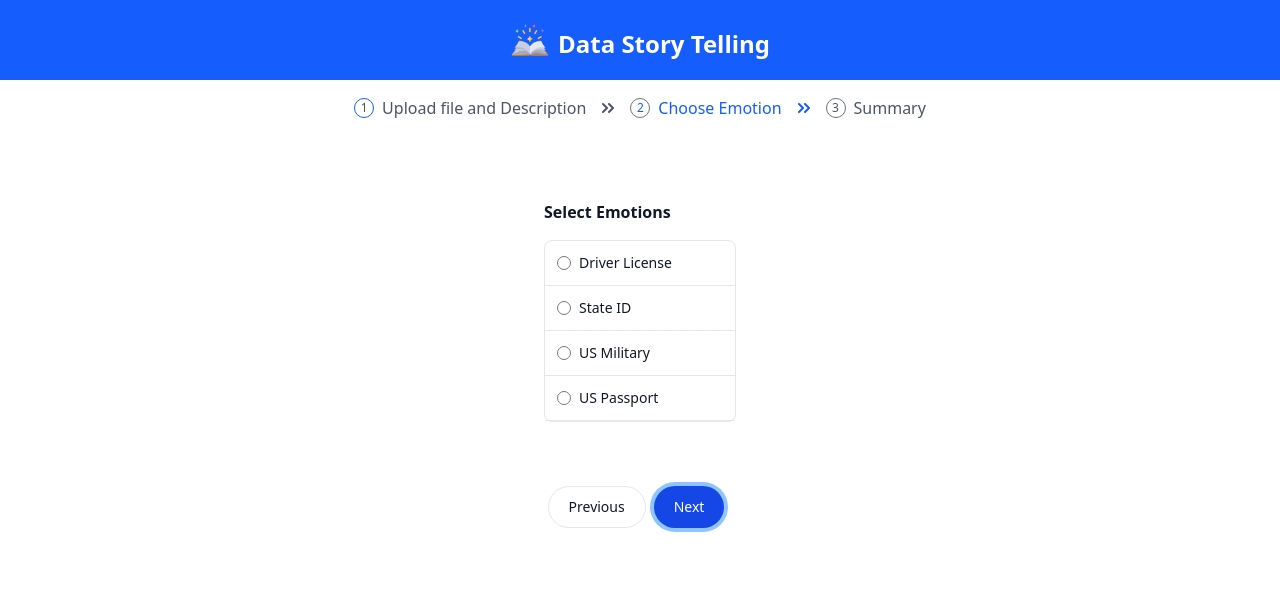
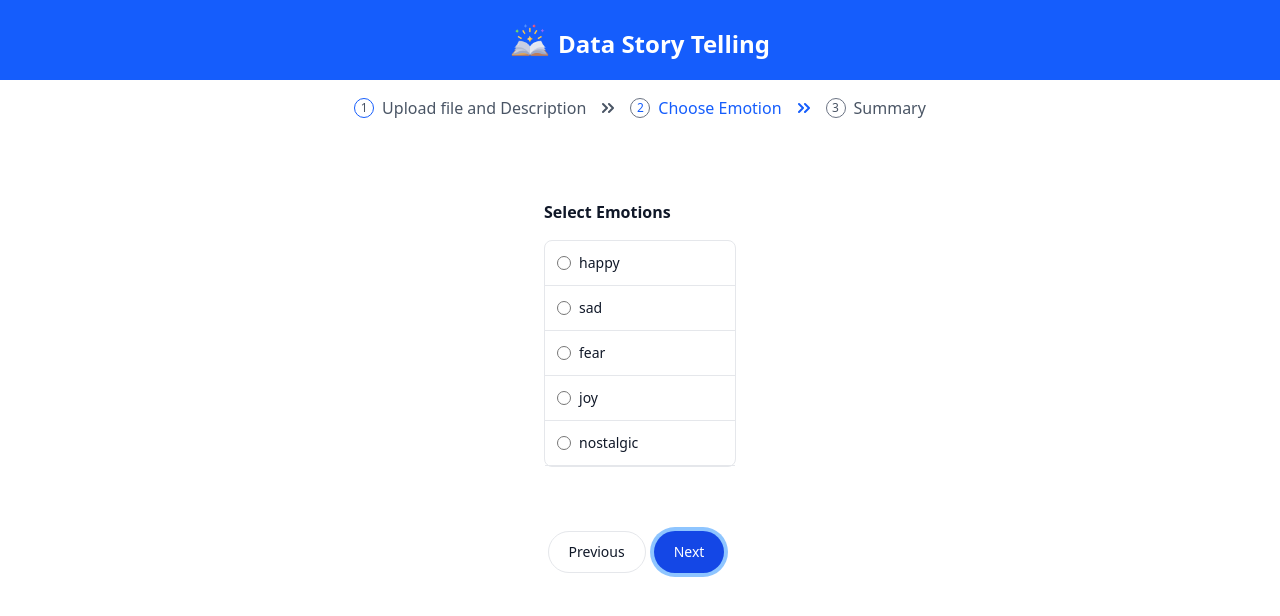
Before and after one commit to ikenichaa/llm-app, a React (Vite) app: page /stepper in a window 1280 px wide. Both pictures are taken after a click on the button "Next". Shown: the top 616 px of the page. Built offline with nearby package versions, Linux system fonts and the light colour scheme.

Commit message:
feat: adding the loading and emotion stepper

```diff
--- /dev/null
+++ b/src/components/Loading.tsx
@@ -0,0 +1,29 @@
+import React from "react";
+
+const Loading = () => {
+  return (
+    <>
+      <div role="status">
+        <svg
+          aria-hidden="true"
+          className="w-8 h-8 text-gray-200 animate-spin dark:text-gray-600 fill-blue-600"
+          viewBox="0 0 100 101"
+          fill="none"
+          xmlns="http://www.w3.org/2000/svg"
+        >
+          <path
+            d="M100 50.5908C100 78.2051 77.6142 100.591 50 100.591C22.3858 100.591 0 78.2051 0 50.5908C0 22.9766 22.3858 0.59082 50 0.59082C77.6142 0.59082 100 22.9766 100 50.5908ZM9.08144 50.5908C9.08144 73.1895 27.4013 91.5094 50 91.5094C72.5987 91.5094 90.9186 73.1895 90.9186 50.5908C90.9186 27.9921 72.5987 9.67226 50 9.67226C27.4013 9.67226 9.08144 27.9921 9.08144 50.5908Z"
+            fill="currentColor"
+          />
+          <path
+            d="M93.9676 39.0409C96.393 38.4038 97.8624 35.9116 97.0079 33.5539C95.2932 28.8227 92.871 24.3692 89.8167 20.348C85.8452 15.1192 80.8826 10.7238 75.2124 7.41289C69.5422 4.10194 63.2754 1.94025 56.7698 1.05124C51.7666 0.367541 46.6976 0.446843 41.7345 1.27873C39.2613 1.69328 37.813 4.19778 38.4501 6.62326C39.0873 9.04874 41.5694 10.4717 44.0505 10.1071C47.8511 9.54855 51.7191 9.52689 55.5402 10.0491C60.8642 10.7766 65.9928 12.5457 70.6331 15.2552C75.2735 17.9648 79.3347 21.5619 82.5849 25.841C84.9175 28.9121 86.7997 32.2913 88.1811 35.8758C89.083 38.2158 91.5421 39.6781 93.9676 39.0409Z"
+            fill="currentFill"
+          />
+        </svg>
+        <span className="sr-only">Loading...</span>
+      </div>
+    </>
+  );
+};
+
+export default Loading;
--- a/src/pages/EmotionStep.tsx
+++ b/src/pages/EmotionStep.tsx
@@ -1,4 +1,11 @@
-const EmotionStep = () => {
+import { useState } from "react";
+import Loading from "../components/Loading";
+
+interface Prop {
+  isLoading: boolean;
+}
+
+const EmotionStep = ({ props = { isLoading: false } }: { props: Prop }) => {
   const emotionList = [
     {
       id: "1",
@@ -22,7 +29,13 @@
     },
   ];
 
-  const emotionListUI = () => {
+  const EmotionListSelection = () => {
+    const [selectedEmotion, setSelectedEmotion] = useState<string | null>(null);
+
+    const handleEmotionChange = (name: string) => {
+      setSelectedEmotion(name);
+    };
+
     return (
       <ul className="w-48 text-sm font-medium text-gray-900 bg-white border border-gray-200 rounded-lg dark:bg-gray-700 dark:border-gray-600 dark:text-white">
         {emotionList.map((emotion) => (
@@ -33,9 +46,14 @@
                 type="radio"
                 value=""
                 name={emotion.name}
+                checked={selectedEmotion === emotion.name}
+                onChange={() => handleEmotionChange(emotion.name)}
                 className="w-4 h-4 text-blue-600 bg-gray-100 border-gray-300 focus:ring-blue-500 dark:focus:ring-blue-600 dark:ring-offset-gray-700 dark:focus:ring-offset-gray-700 focus:ring-2 dark:bg-gray-600 dark:border-gray-500"
               ></input>
-              <label className="w-full py-3 ms-2 text-sm font-medium text-gray-900 dark:text-gray-300">
+              <label
+                className="w-full py-3 ms-2 text-sm font-medium text-gray-900 dark:text-gray-300"
+                htmlFor={emotion.id}
+              >
                 {emotion.name}
               </label>
             </div>
@@ -44,9 +62,16 @@
       </ul>
     );
   };
-  return (
-    <>
-      <div className="flex justify-center">
+
+  const EmotionBody = () => {
+    if (props.isLoading) {
+      return (
+        <div className="flex gap-x-4">
+          <Loading /> Analyzing the text...
+        </div>
+      );
+    } else {
+      return (
         <div className="flex-col ">
           <div>
             <h3 className="mb-4 font-semibold text-gray-900 dark:text-white">
@@ -54,66 +79,17 @@
             </h3>
           </div>
           <div>
-            <ul className="w-48 text-sm font-medium text-gray-900 bg-white border border-gray-200 rounded-lg dark:bg-gray-700 dark:border-gray-600 dark:text-white">
-              <li className="w-full border-b border-gray-200 rounded-t-lg dark:border-gray-600">
-                <div className="flex items-center ps-3">
-                  <input
-                    id="list-radio-license"
-                    type="radio"
-                    value=""
-                    name="list-radio"
-                    className="w-4 h-4 text-blue-600 bg-gray-100 border-gray-300 focus:ring-blue-500 dark:focus:ring-blue-600 dark:ring-offset-gray-700 dark:focus:ring-offset-gray-700 focus:ring-2 dark:bg-gray-600 dark:border-gray-500"
-                  ></input>
-                  <label className="w-full py-3 ms-2 text-sm font-medium text-gray-900 dark:text-gray-300">
-                    Driver License{" "}
-                  </label>
-                </div>
-              </li>
-              <li className="w-full border-b border-gray-200 rounded-t-lg dark:border-gray-600">
-                <div className="flex items-center ps-3">
-                  <input
-                    id="list-radio-id"
-                    type="radio"
-                    value=""
-                    name="list-radio"
-                    className="w-4 h-4 text-blue-600 bg-gray-100 border-gray-300 focus:ring-blue-500 dark:focus:ring-blue-600 dark:ring-offset-gray-700 dark:focus:ring-offset-gray-700 focus:ring-2 dark:bg-gray-600 dark:border-gray-500"
-                  ></input>
-                  <label className="w-full py-3 ms-2 text-sm font-medium text-gray-900 dark:text-gray-300">
-                    State ID
-                  </label>
-                </div>
-              </li>
-              <li className="w-full border-b border-gray-200 rounded-t-lg dark:border-gray-600">
-                <div className="flex items-center ps-3">
-                  <input
-                    id="list-radio-military"
-                    type="radio"
-                    value=""
-                    name="list-radio"
-                    className="w-4 h-4 text-blue-600 bg-gray-100 border-gray-300 focus:ring-blue-500 dark:focus:ring-blue-600 dark:ring-offset-gray-700 dark:focus:ring-offset-gray-700 focus:ring-2 dark:bg-gray-600 dark:border-gray-500"
-                  ></input>
-                  <label className="w-full py-3 ms-2 text-sm font-medium text-gray-900 dark:text-gray-300">
-                    US Military
-                  </label>
-                </div>
-              </li>
-              <li className="w-full border-b border-gray-200 rounded-t-lg dark:border-gray-600">
-                <div className="flex items-center ps-3">
-                  <input
-                    id="list-radio-passport"
-                    type="radio"
-                    value=""
-                    name="list-radio"
-                    className="w-4 h-4 text-blue-600 bg-gray-100 border-gray-300 focus:ring-blue-500 dark:focus:ring-blue-600 dark:ring-offset-gray-700 dark:focus:ring-offset-gray-700 focus:ring-2 dark:bg-gray-600 dark:border-gray-500"
-                  ></input>
-                  <label className="w-full py-3 ms-2 text-sm font-medium text-gray-900 dark:text-gray-300">
-                    US Passport
-                  </label>
-                </div>
-              </li>
-            </ul>
+            <EmotionListSelection />
           </div>
         </div>
+      );
+    }
+  };
+
+  return (
+    <>
+      <div className="flex justify-center">
+        <EmotionBody />
       </div>
     </>
   );
```
